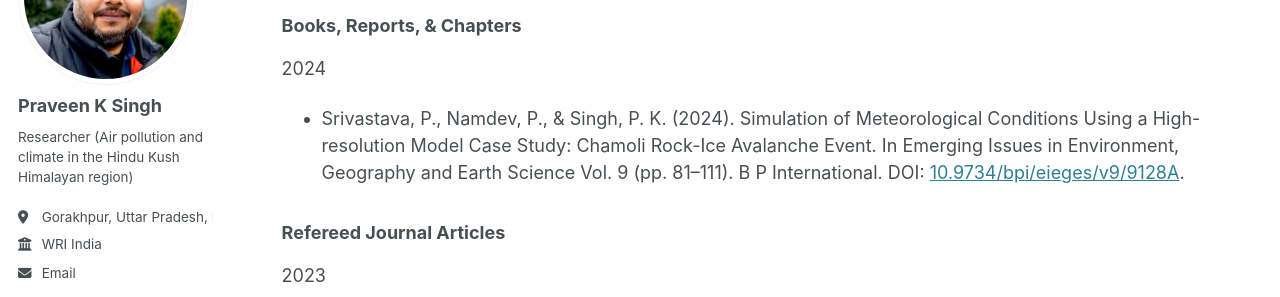
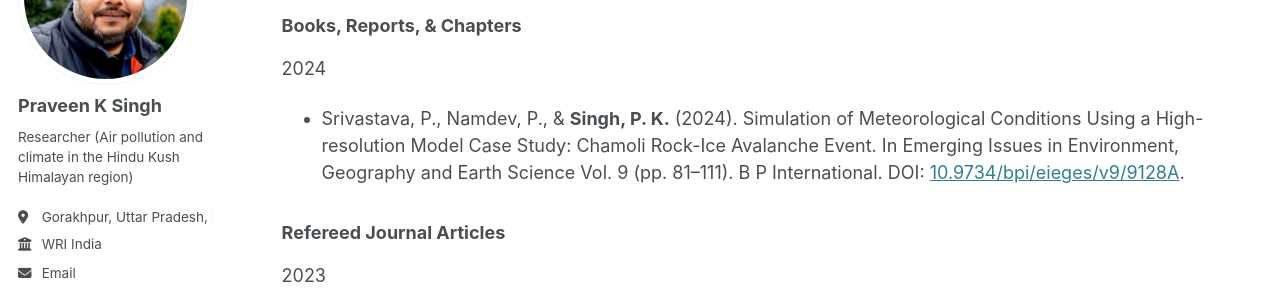
Before and after one commit to singhpraveenk/praveenksingh.github.io, a Jekyll site: the page built from _pages/publications.md, in a window 1280 px wide and 900 px high. Shown: the part 196-493 px from the top of the window. Built offline with Jekyll 4.4.1, drawn with Linux system fonts in a browser that asks for light colours; some web fonts are replaced.

```diff
--- a/_pages/publications.md
+++ b/_pages/publications.md
@@ -11,7 +11,7 @@ author_profile: true
 
 2024
 <ul>
-<li>Srivastava, P., Namdev, P., & Singh, P. K. (2024). Simulation of Meteorological Conditions Using a High-resolution Model Case Study: Chamoli Rock-Ice Avalanche Event. In Emerging Issues in Environment, Geography and Earth Science Vol. 9 (pp. 81–111). B P International. DOI: <a href="https://doi.org/10.9734/bpi/eieges/v9/9128A" target="_blank">10.9734/bpi/eieges/v9/9128A</a>.</li>
+<li>Srivastava, P., Namdev, P., & <b>Singh, P. K.</b> (2024). Simulation of Meteorological Conditions Using a High-resolution Model Case Study: Chamoli Rock-Ice Avalanche Event. In Emerging Issues in Environment, Geography and Earth Science Vol. 9 (pp. 81–111). B P International. DOI: <a href="https://doi.org/10.9734/bpi/eieges/v9/9128A" target="_blank">10.9734/bpi/eieges/v9/9128A</a>.</li>
 </ul>
 
 <h3>Refereed Journal Articles</h3>
```
